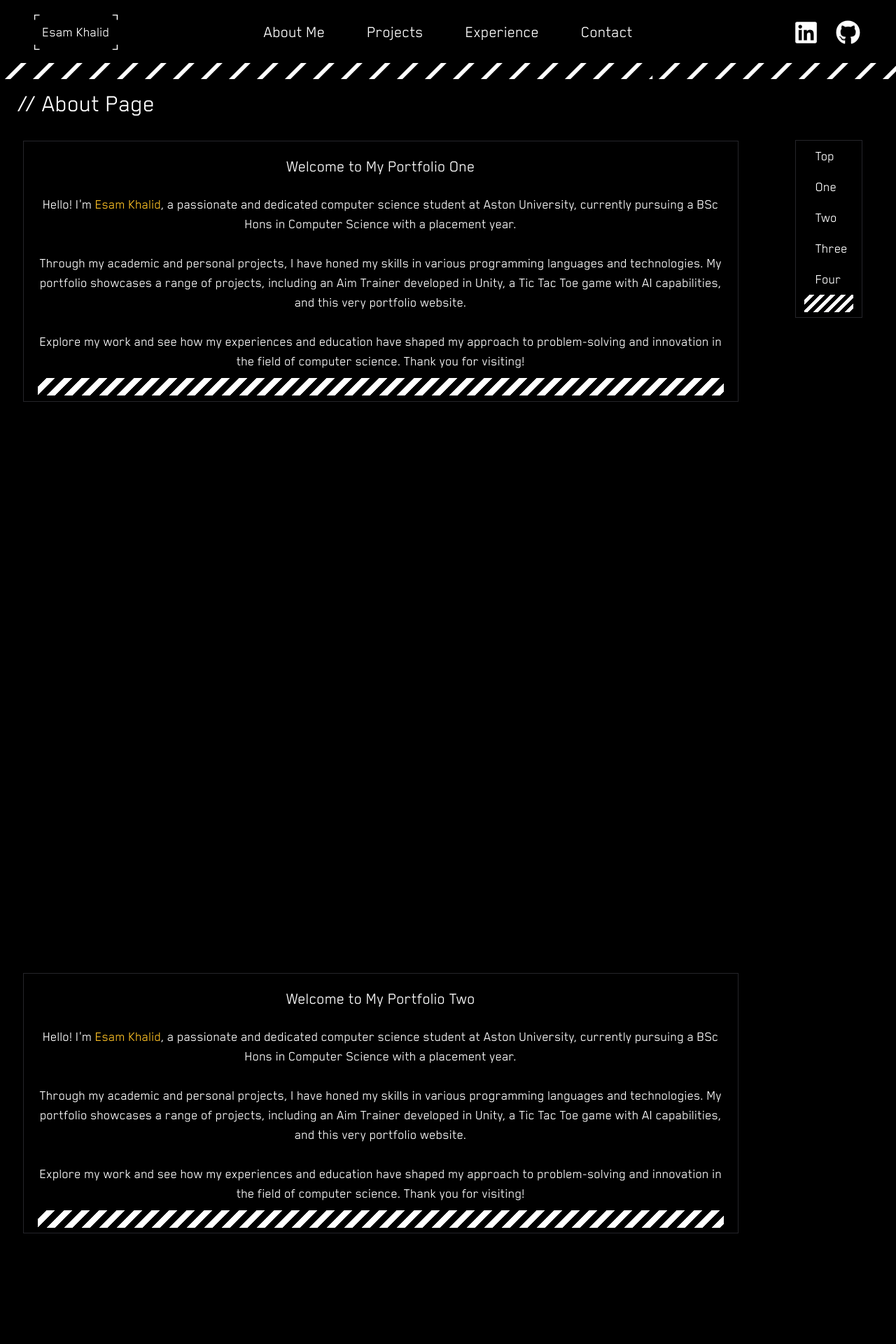
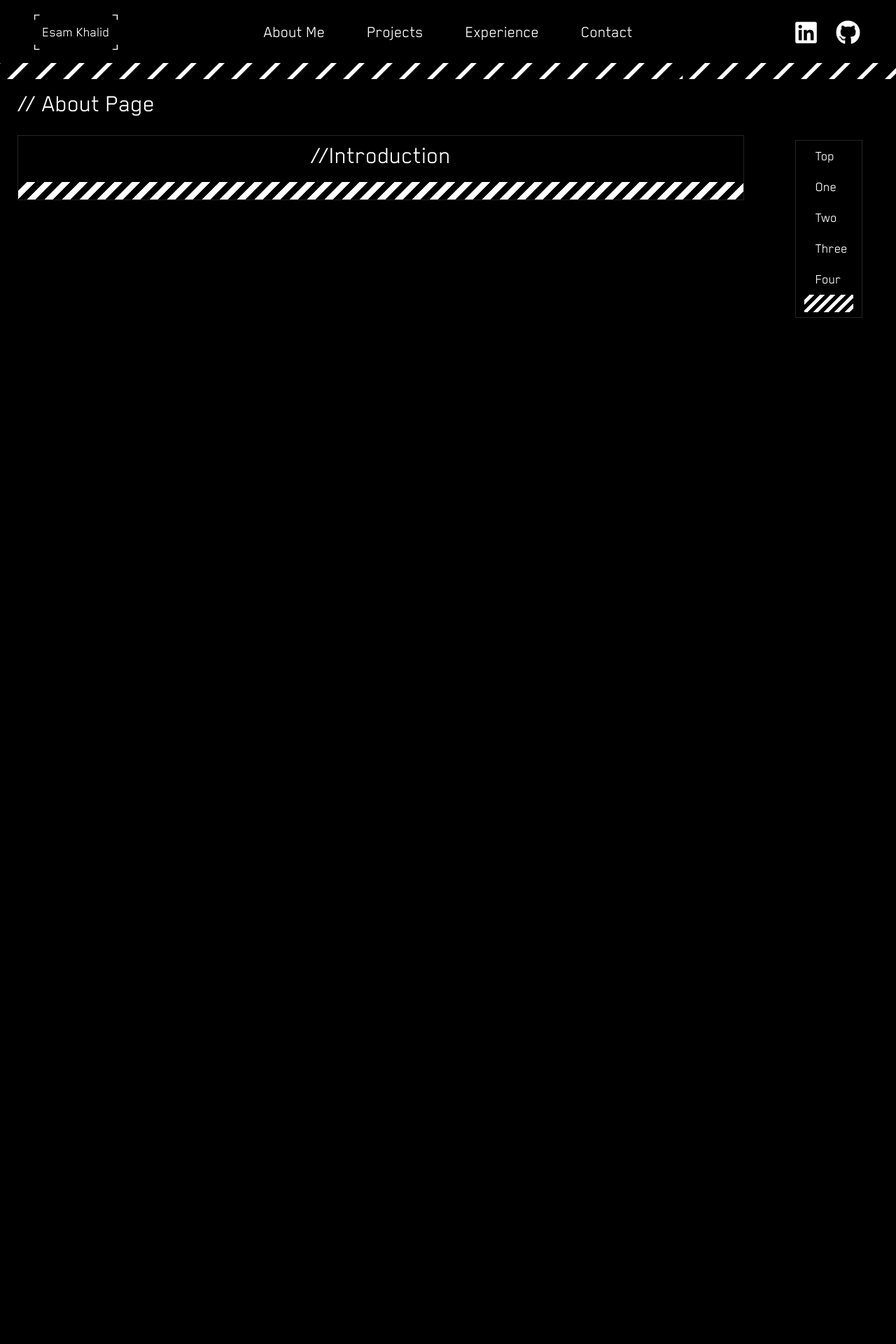
Before and after one commit to EsamKhalid/portfolio-website-v2, a Next.js app: page /AboutPage in a window 1280 px wide. Shown: the top 1920 px of the page at 70% size. After the commit the page ends 800 px from the top, so only its background shows below. Built offline with nearby package versions, Linux system fonts and the light colour scheme.

Commit message:
added id passthrough into sectionBorderLines component and restructured the divs and changed a bit of the styling

```diff
--- a/app/AboutPage/page.tsx
+++ b/app/AboutPage/page.tsx
@@ -26,97 +26,11 @@ export default function page() {
             // About Page
           </h1>
 
-          <SectionBorderLines className="">
-            <h1 id="One" className="text-2xl text-center">
-              Welcome to My Portfolio One
-            </h1>
-            <br />
-            <p className="text-xl text-center">
-              Hello! I'm <span className="text-cybpnk-ylw2">Esam Khalid</span>
-              , a passionate and dedicated computer science student at Aston
-              University, currently pursuing a BSc Hons in Computer Science with
-              a placement year.
-              <br />
-              <br /> Through my academic and personal projects, I have honed my
-              skills in various programming languages and technologies. My
-              portfolio showcases a range of projects, including an Aim Trainer
-              developed in Unity, a Tic Tac Toe game with AI capabilities, and
-              this very portfolio website.
-              <br />
-              <br /> Explore my work and see how my experiences and education
-              have shaped my approach to problem-solving and innovation in the
-              field of computer science. Thank you for visiting!
-            </p>
-          </SectionBorderLines>
-          <div className="h-[100vh]"></div>
-          <SectionBorderLines className="">
-            <h1 id="Two" className="text-2xl text-center">
-              Welcome to My Portfolio Two
-            </h1>
-            <br />
-            <p className="text-xl text-center">
-              Hello! I'm <span className="text-cybpnk-ylw2">Esam Khalid</span>
-              , a passionate and dedicated computer science student at Aston
-              University, currently pursuing a BSc Hons in Computer Science with
-              a placement year.
-              <br />
-              <br /> Through my academic and personal projects, I have honed my
-              skills in various programming languages and technologies. My
-              portfolio showcases a range of projects, including an Aim Trainer
-              developed in Unity, a Tic Tac Toe game with AI capabilities, and
-              this very portfolio website.
-              <br />
-              <br /> Explore my work and see how my experiences and education
-              have shaped my approach to problem-solving and innovation in the
-              field of computer science. Thank you for visiting!
-            </p>
-          </SectionBorderLines>
-          <div className="h-[100vh]"></div>
-          <SectionBorderLines className="">
-            <h1 id="Three" className="text-2xl text-center">
-              Welcome to My Portfolio Three
-            </h1>
-            <br />
-            <p className="text-xl text-center">
-              Hello! I'm <span className="text-cybpnk-ylw2">Esam Khalid</span>
-              , a passionate and dedicated computer science student at Aston
-              University, currently pursuing a BSc Hons in Computer Science with
-              a placement year.
-              <br />
-              <br /> Through my academic and personal projects, I have honed my
-              skills in various programming languages and technologies. My
-              portfolio showcases a range of projects, including an Aim Trainer
-              developed in Unity, a Tic Tac Toe game with AI capabilities, and
-              this very portfolio website.
-              <br />
-              <br /> Explore my work and see how my experiences and education
-              have shaped my approach to problem-solving and innovation in the
-              field of computer science. Thank you for visiting!
-            </p>
-          </SectionBorderLines>
-          <div className="h-[100vh]"></div>
-          <SectionBorderLines className="">
-            <h1 id="Four" className="text-2xl text-center">
-              Welcome to My Portfolio Four
-            </h1>
-            <br />
-            <p className="text-xl text-center">
-              Hello! I'm <span className="text-cybpnk-ylw2">Esam Khalid</span>
-              , a passionate and dedicated computer science student at Aston
-              University, currently pursuing a BSc Hons in Computer Science with
-              a placement year.
-              <br />
-              <br /> Through my academic and personal projects, I have honed my
-              skills in various programming languages and technologies. My
-              portfolio showcases a range of projects, including an Aim Trainer
-              developed in Unity, a Tic Tac Toe game with AI capabilities, and
-              this very portfolio website.
-              <br />
-              <br /> Explore my work and see how my experiences and education
-              have shaped my approach to problem-solving and innovation in the
-              field of computer science. Thank you for visiting!
-            </p>
-          </SectionBorderLines>
+          <div className="flex justify-center">
+            <SectionBorderLines id="" className="w-full">
+              <h1 className="text-4xl">//Introduction</h1>
+            </SectionBorderLines>
+          </div>
         </div>
         <div
           className="w-[15%] fixed  h-full sm:right-0 sm:top-[100px]
--- a/app/page.tsx
+++ b/app/page.tsx
@@ -16,10 +16,10 @@ export default function Home() {
       <div className="px-[25px] pt-[15px]">
         <h1 className="text-4xl pb-[25px]">// Home Page</h1>
         <div className="flex justify-center">
-          <SectionBorderLines className="w-[90vw]">
-            <h1 className="text-2xl text-center">Welcome to My Portfolio</h1>
+          <SectionBorderLines id="" className="w-[90vw]">
+            <h1 className="text-2xl">Welcome to My Portfolio</h1>
             <br />
-            <p className="text-xl text-center">
+            <p className="text-xl">
               Hello! I'm <span className="text-cybpnk-ylw2">Esam Khalid</span>
               , a passionate and dedicated computer science student at Aston
               University, currently pursuing a BSc Hons in Computer Science with
--- a/components/Sections/SectionBorderLines.tsx
+++ b/components/Sections/SectionBorderLines.tsx
@@ -6,24 +6,28 @@ import CustomSVG from "../SVG/CustomSVG";
 interface SectionBorderLinesProps {
   children: React.ReactNode;
   className: string;
+  id: string;
 }
 
 export default function SectionBorderLines({
   children,
   className,
+  id,
 }: SectionBorderLinesProps) {
   return (
     <>
-      <div className="flex justify-center">
-        <div className="justify-center inline-block p-2">
       <div
+        id={id}
         className={
-              "border w-full border-cybpnk-brdr p-[20px] pb-[7.5px]  text-wrap " +
+          "inline-block justify-center border border-cybpnk-brdr text-center " +
           className
         }
       >
+        <div className=" justify-center inline-block p-2">
+          <div className={"w-full p-[0px] pb-[0px]  text-wrap " + className}>
             {children}
-
+          </div>
+        </div>
         <DiagonalLines
           className="mt-[10px] w-full"
           bgsize="25px"
@@ -31,8 +35,6 @@ export default function SectionBorderLines({
           thicknessType="thick"
         />
       </div>
-        </div>
-      </div>
     </>
   );
 }
```
Lines whose indentation alone changed are shown as unchanged.
